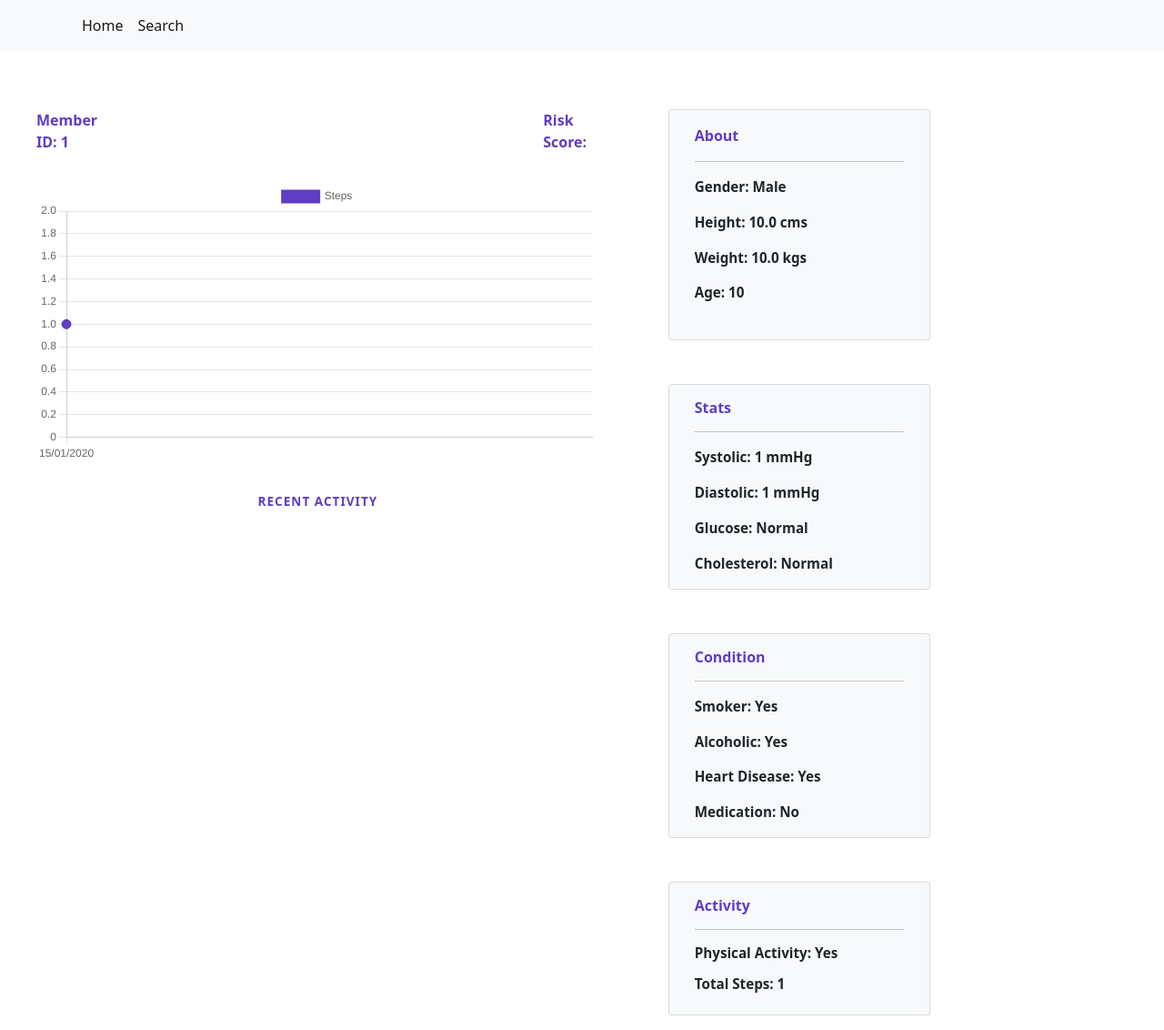
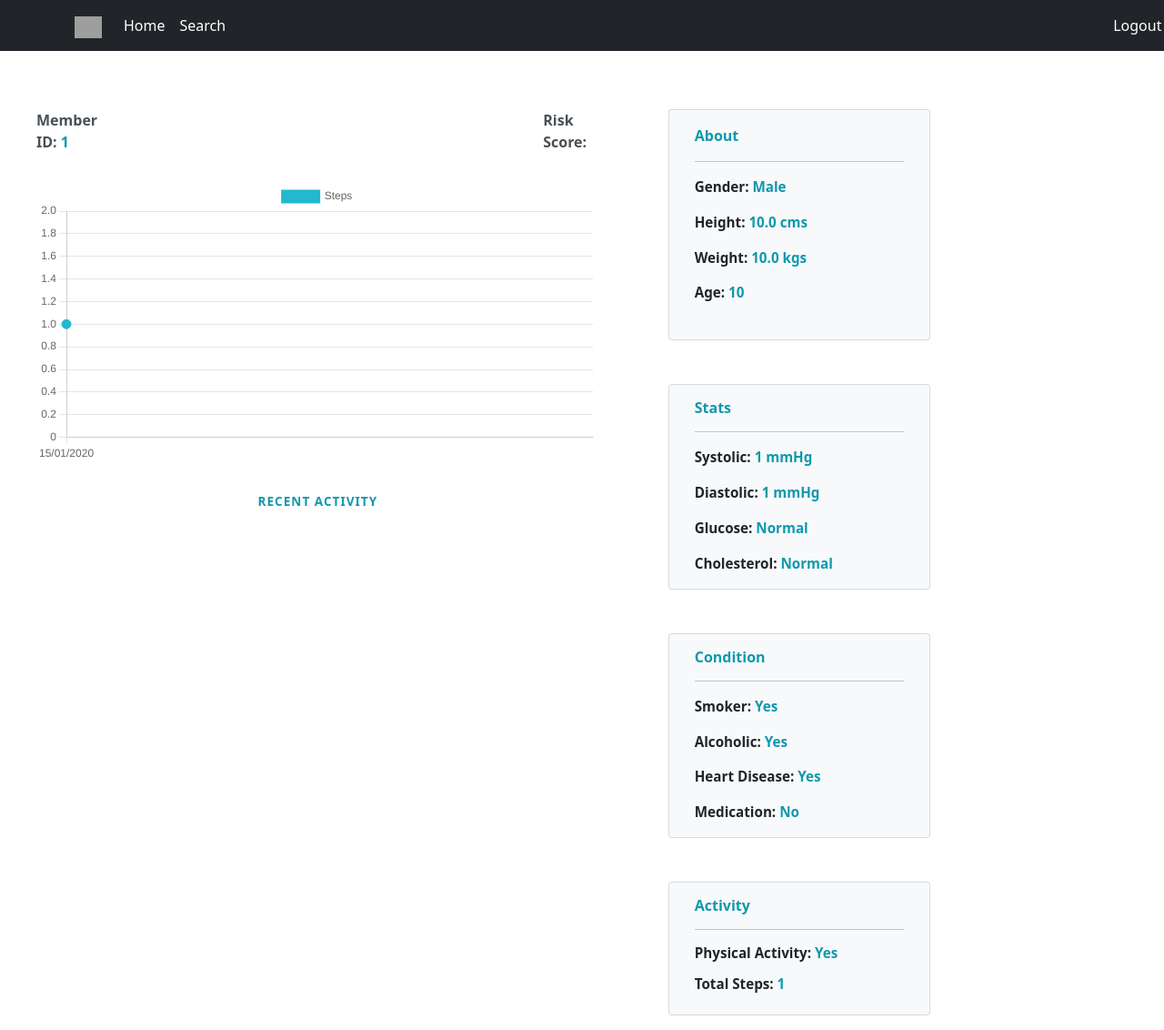
Before and after one commit to kumaran101088/sample_app_dajngo, a Django app: page /member/1 in a window 1280 px wide. Shown: the whole page at 91% size. Run offline with Django 4.2, Linux system fonts and the light colour scheme; tables that the repository leaves empty hold one stand-in row (values such as "Sample post"); grey boxes are pictures that could not be loaded.

Commit message:
34th commit

```diff
--- a/sample_app/myapp/static/myapp/cssfiles/main.css
+++ b/sample_app/myapp/static/myapp/cssfiles/main.css
@@ -1,3 +1,5 @@
+@import url('https://fonts.googleapis.com/css2?family=Roboto:wght@100;300;400;500;700&display=swap');
+
 *{
     padding: 0;
     margin: 0;
@@ -5,7 +7,7 @@
 }
 
 body{
-    background-color: #e9ecef;
+    font-family: 'Roboto', sans-serif;
 }
 
 #charts{
@@ -37,7 +39,7 @@ body{
     justify-content: center;
     gap: 30rem;
     align-items: center;
-    color: #5f3dc4;
+    color: #495057;
     /* margin-top: 1rem; */
     font-weight: bold;
 }
@@ -53,7 +55,7 @@ body{
     display: flex;
     justify-content: center;
     align-items: center;
-    color: #5f3dc4;
+    color: #1098ad;
     font-size: 0.85rem;
     font-weight: bold;
     text-transform: uppercase;
@@ -61,7 +63,7 @@ body{
 }
 
 .card-title{
-    color: #5f3dc4;
+    color: #1098ad;
     font-size: 1rem;
     font-weight: bolder;
 }
@@ -70,3 +72,24 @@ body{
     font-size: 0.95rem;
     font-weight: bold;
 }
+
+#navbarRight{
+    padding-left: 60rem;
+}
+
+
+.cosmetic{
+    color: #1098ad;
+    font-weight: bold;
+}
+
+.main-charts{
+    display: flex;
+    align-items: center;
+    gap: 2rem;
+    justify-content: space-around;
+}
+
+.bar-chart{
+    height: 250px;
+}
--- a/sample_app/myapp/views.py
+++ b/sample_app/myapp/views.py
@@ -36,6 +36,10 @@ def member_view(request, id):
         ind_member = Member.objects.filter(member_id=id)[0]
         total_activities = Activity.objects.filter(patient=ind_member)
         total_steps = sum([activity.steps for activity in total_activities])
+        member_active = 1
+        if ind_member.active == 0:
+            if total_steps/len(total_activities) < 7000:
+                member_active = 0
         activities = Activity.objects.filter(patient=ind_member).order_by('-a_date')[:9]
         recent_steps = [activity.steps for activity in activities]
         recent_dates = [activity.a_date.strftime("%d/%m/%Y") for activity in activities]
@@ -55,7 +59,8 @@ def member_view(request, id):
             'member': ind_member,
             'recent_steps' : recent_steps,
             'recent_dates' : recent_dates,
-            'total_steps' : total_steps
+            'total_steps' : total_steps,
+            'member_active' : member_active,
         }
 
     except:
--- a/sample_app/templates/html_files/member.html
+++ b/sample_app/templates/html_files/member.html
@@ -11,9 +11,12 @@
 </head>
 <body>
 
-    <nav class="navbar navbar-expand-lg navbar-light bg-light">
+    <nav class="navbar navbar-expand-lg navbar-dark bg-dark">
         <div class="container">
-          <div class="collapse navbar-collapse" id="navbarNav">
+          <div class="collapse navbar-collapse">
+            <a class="navbar-brand" href="#">
+                <img src="/docs/5.0/assets/brand/bootstrap-logo.svg" alt="" width="30" height="24">
+              </a>
             <ul class="navbar-nav">
               <li class="nav-item">
                 <a class="nav-link active" aria-current="page" href="{% url 'home' %}">Home</a>
@@ -22,8 +25,13 @@
                 <a class="nav-link active" aria-current="page" href="#">Search</a>
               </li>
             </ul>
+            <div class="collapse navbar-collapse" id="navbarRight">
+                <ul class="navbar-nav">
+                  <li class="nav-item">
+                    <a class="nav-link active" aria-current="page" href="#">Logout</a>
+                  </li>
+                </ul>
           </div>
-
         </div>
       </nav>
 
@@ -31,8 +39,8 @@
 
         <div id="charts-member" style="width:1000px;height:500px;cursor:pointer;">
             <div id="header-member">
-              <p>Member ID: {{ member.member_id }}</p>
-              <p>Risk Score: <span id="risk-score"></span></p>
+              <p>Member ID: <span class="cosmetic">{{ member.member_id }}</span></p>
+              <p>Risk Score: <span id="risk-score" class="cosmetic"></span></p>
             </div>
             <canvas id="steps"></canvas>
               <div id="title">
@@ -47,13 +55,13 @@
                     <p class="card-title">About</p>
                     <hr>
                     {% if member.gender == 1 %}
-                        <p class="card-text">Gender: <span>Male</span></p>
+                        <p class="card-text">Gender: <span class="cosmetic">Male</span></p>
                     {% else %}
-                        <p class="card-text">Gender: <span>Female</span></p>
+                        <p class="card-text">Gender: <span class="cosmetic">Female</span></p>
                     {% endif %}
-                    <p class="card-text">Height: {{ member.height }} cms</p>
-                    <p class="card-text">Weight: {{ member.weight }} kgs</p>
-                    <p class="card-text">Age: {{ member.age }}</p>
+                    <p class="card-text">Height: <span class="cosmetic">{{ member.height }} cms</span></p>
+                    <p class="card-text">Weight: <span class="cosmetic">{{ member.weight }} kgs</span></p>
+                    <p class="card-text">Age: <span class="cosmetic">{{ member.age }}</span></p>
                 </div>
                 <br>
             </div>
@@ -61,22 +69,22 @@
                 <div class="card-body">
                     <h5 class="card-title">Stats</h5>
                     <hr>
-                    <p class="card-text">Systolic: {{ member.st_bp }} mmHg</p>
-                    <p class="card-text">Diastolic: {{ member.dy_bp }} mmHg</p>
+                    <p class="card-text">Systolic: <span class="cosmetic">{{ member.st_bp }} mmHg</span></p>
+                    <p class="card-text">Diastolic: <span class="cosmetic">{{ member.dy_bp }} mmHg</span></p>
 
                     {% if member.gluc == 1 %}
-                        <p class="card-text">Glucose: Normal</p>
+                        <p class="card-text">Glucose: <span class="cosmetic">Normal</span></p>
                     {% elif member.gluc == 2 %}
-                        <p class="card-text">Glucose: Medium</p>
+                        <p class="card-text">Glucose: <span class="cosmetic">Medium</span></p>
                     {% else %}
-                        <p class="card-text">Glucose: High</p>
+                        <p class="card-text">Glucose: <span class="cosmetic">High</span></p>
                     {% endif %}
                     {% if member.chol == 1 %}
-                        <p class="card-text">Cholesterol: Normal</p>
+                        <p class="card-text">Cholesterol: <span class="cosmetic">Normal</span></p>
                     {% elif member.gluc == 2 %}
-                        <p class="card-text">Cholesterol: Medium</p>
+                        <p class="card-text">Cholesterol: <span class="cosmetic">Medium</span></p>
                     {% else %}
-                        <p class="card-text">Cholesterol: High</p>
+                        <p class="card-text">Cholesterol: <span class="cosmetic">High</span></p>
                     {% endif %}
                 </div>
             </div>
@@ -85,24 +93,24 @@
                     <h5 class="card-title">Condition</h5>
                     <hr>
                     {% if member.smoke == 1 %}
-                        <p class="card-text">Smoker: Yes</p>
+                        <p class="card-text">Smoker: <span class="cosmetic">Yes</span></p>
                     {% else %}
-                        <p class="card-text">Smoker: No</p>
+                        <p class="card-text">Smoker: <span class="cosmetic">No</span></p>
                     {% endif %}
                     {% if member.alco == 1 %}
-                        <p class="card-text">Alcoholic: Yes</p>
+                        <p class="card-text">Alcoholic: <span class="cosmetic">Yes</span></p>
                     {% else %}
-                        <p class="card-text">Alcoholic: Yes</p>
+                        <p class="card-text">Alcoholic: <span class="cosmetic">Yes</span></p>
                     {% endif %}
                     {% if member.cardio == 1 %}
-                        <p class="card-text">Heart Disease: Yes</p>
+                        <p class="card-text">Heart Disease: <span class="cosmetic">Yes</span></p>
                     {% else %}
-                        <p class="card-text">Heart Disease: No</p>
+                        <p class="card-text">Heart Disease: <span class="cosmetic">No</span></p>
                     {% endif %}
                     {% if member.medication == 'Y' %}
-                        <p class="card-text">Medication: Yes</p>
+                        <p class="card-text">Medication: <span class="cosmetic">Yes</span></p>
                     {% else %}
-                        <p class="card-text">Medication: No</p>
+                        <p class="card-text">Medication: <span class="cosmetic">No</span></p>
                     {% endif %}
                 </div>
             </div>
@@ -110,15 +118,15 @@
                 <div class="card-body">
                     <h5 class="card-title">Activity<h5>
                     <hr>
-                    {% if member.active == 1 %}
-                        <p class="card-text">Physical Activity: Yes</p>
+                    {% if member_active == 1 %}
+                        <p class="card-text">Physical Activity: <span class="cosmetic">Yes</span></p>
                     {% else %}
-                        <p class="card-text">Physical Activity: No</p>
+                        <p class="card-text">Physical Activity: <span class="cosmetic">No</span></p>
                     {% endif %}
                     {% if total_steps %}
-                        <p class="card-text">Total Steps: {{total_steps}}</p>
+                        <p class="card-text">Total Steps: <span class="cosmetic">{{total_steps}}</span></p>
                     {% else %}
-                        <p class="card-text">Total Steps: 0</p>
+                        <p class="card-text">Total Steps: <span class="cosmetic">0</span></p>
                     {% endif %}
                 </div>
             </div>
@@ -137,8 +145,8 @@
       data: {
         datasets: [{
           data: {{recent_steps|safe}},
-          borderColor: '#5f3dc4',
-          backgroundColor: '#5f3dc4',
+          borderColor: '#22b8cf',
+          backgroundColor: '#22b8cf',
           tension: 0.1,
           label: 'Steps',
           pointRadius: 5
```
Also changed, not shown: sample_app/templates/html_files/index.html (+35 -8 lines), sample_app/myapp/migrations/0002_remove_member_score.py (added), sample_app/myapp/migrations/0003_member_score.py (added).
